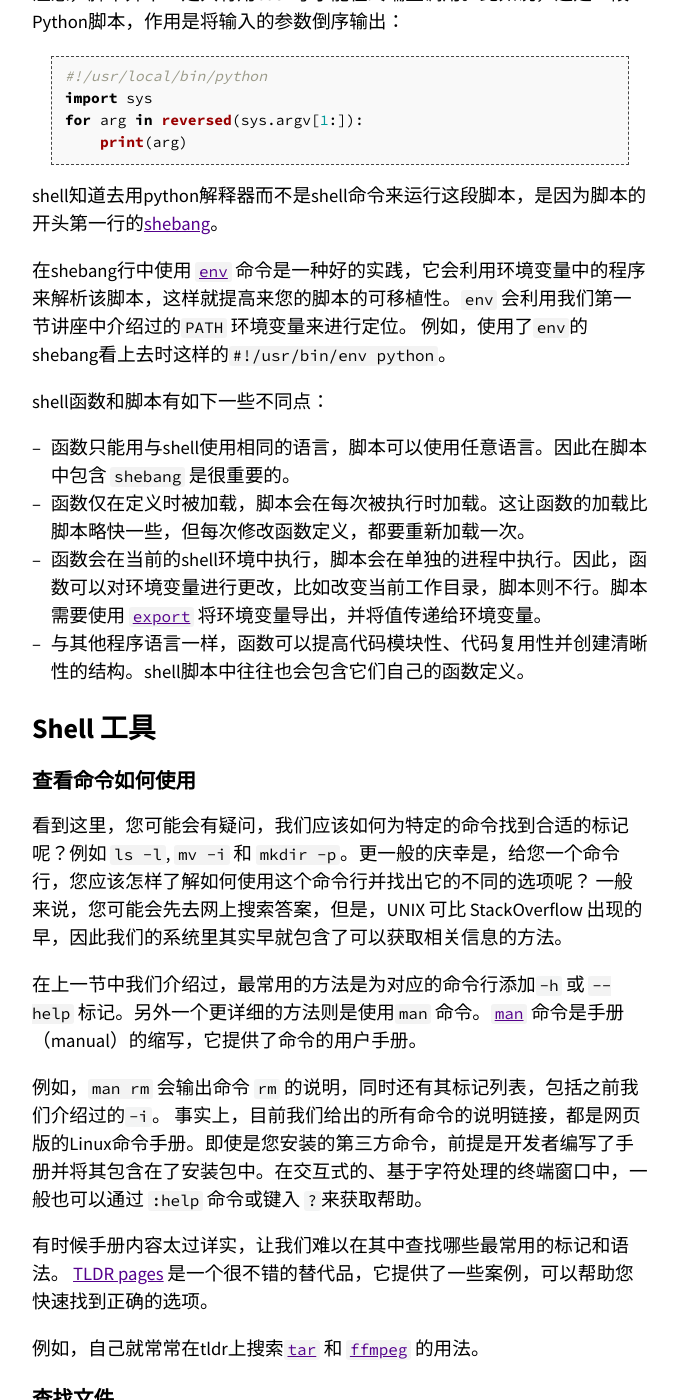
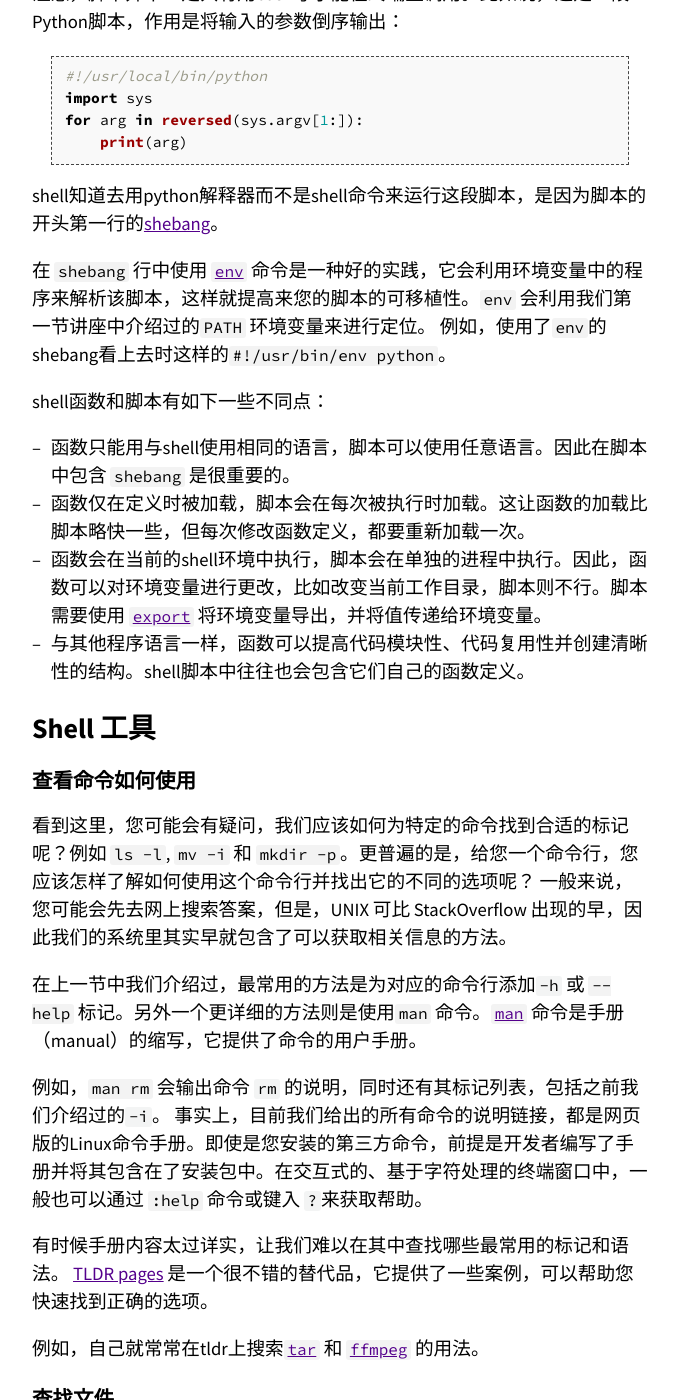
Before and after one commit to missing-semester-cn/missing-semester-cn.github.io, a Jekyll site: the page built from _2020/shell-tools.md, in a window 1280 px wide and 1400 px high, scrolled down 4449 px. Shown: the whole window, without its empty margins (300-978 px from the left). Built offline with Jekyll 4.4.1, drawn with Linux system fonts in a browser that asks for light colours; some of the changed text lies outside the part shown.

Commit message:
文字勘误

```diff
--- a/_2020/shell-tools.md
+++ b/_2020/shell-tools.md
@@ -151,7 +151,7 @@
 
 shell知道去用python解释器而不是shell命令来运行这段脚本，是因为脚本的开头第一行的[shebang](https://en.wikipedia.org/wiki/Shebang_(Unix))。
 
-在shebang行中使用 [`env`](http://man7.org/linux/man-pages/man1/env.1.html) 命令是一种好的实践，它会利用环境变量中的程序来解析该脚本，这样就提高来您的脚本的可移植性。`env` 会利用我们第一节讲座中介绍过的`PATH` 环境变量来进行定位。
+在 `shebang` 行中使用 [`env`](http://man7.org/linux/man-pages/man1/env.1.html) 命令是一种好的实践，它会利用环境变量中的程序来解析该脚本，这样就提高来您的脚本的可移植性。`env` 会利用我们第一节讲座中介绍过的`PATH` 环境变量来进行定位。
 例如，使用了`env`的shebang看上去时这样的`#!/usr/bin/env python`。
 
 
@@ -168,7 +168,7 @@
 
 ## 查看命令如何使用
 
-看到这里，您可能会有疑问，我们应该如何为特定的命令找到合适的标记呢？例如 `ls -l`, `mv -i` 和 `mkdir -p`。更一般的庆幸是，给您一个命令行，您应该怎样了解如何使用这个命令行并找出它的不同的选项呢？
+看到这里，您可能会有疑问，我们应该如何为特定的命令找到合适的标记呢？例如 `ls -l`, `mv -i` 和 `mkdir -p`。更普遍的是，给您一个命令行，您应该怎样了解如何使用这个命令行并找出它的不同的选项呢？
 一般来说，您可能会先去网上搜索答案，但是，UNIX 可比 StackOverflow 出现的早，因此我们的系统里其实早就包含了可以获取相关信息的方法。
 
 在上一节中我们介绍过，最常用的方法是为对应的命令行添加`-h` 或 `--help` 标记。另外一个更详细的方法则是使用`man` 命令。[`man`](http://man7.org/linux/man-pages/man1/man.1.html) 命令是手册（manual）的缩写，它提供了命令的用户手册。
```
Also changed, not shown: other parts of _2020/shell-tools.md (+7 -7 lines).
